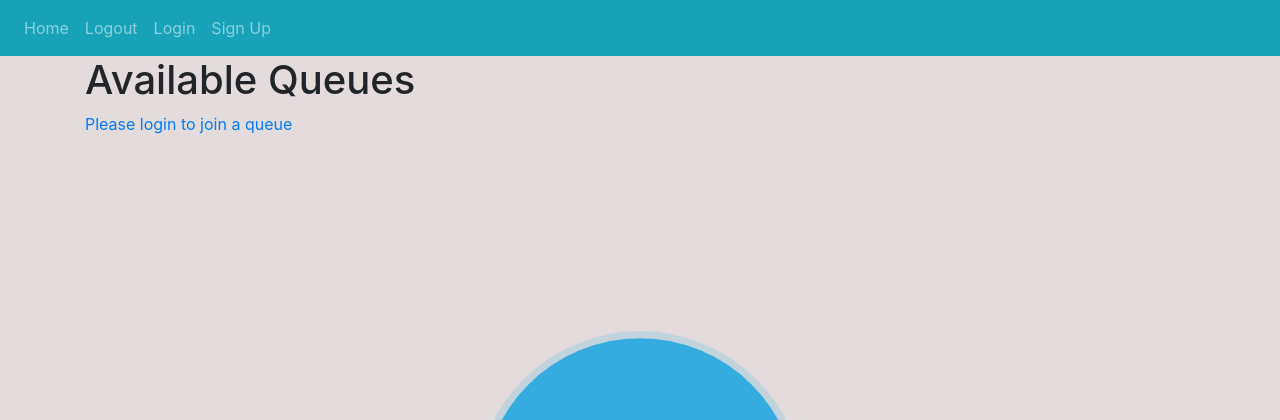
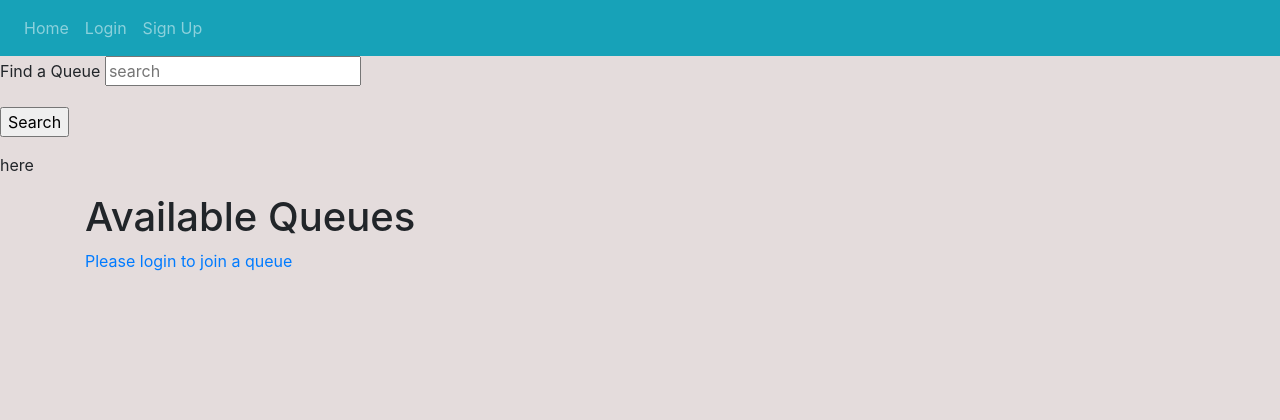
Before and after one commit to DejvyK/flask_necek_3.12, a Flask app: page / in a window 1280 px wide. Shown: the top 420 px of the page. Run offline with Flask 2, Linux system fonts and the light colour scheme; data that the repository does not hold is empty; some libraries are stand-ins or nearby versions.

Commit message:
install levenshtein

```diff
--- a/requirements.txt
+++ b/requirements.txt
@@ -14,11 +14,14 @@ idna==3.3
 importlib-metadata==4.8.2
 itsdangerous==2.0.1
 Jinja2==3.0.3
+Levenshtein==0.16.0
 MarkupSafe==2.0.1
 mysqlclient==2.1.0
 Pillow==8.4.0
 pycparser==2.21
+python-Levenshtein-wheels==0.13.2
 qrcode==7.3.1
+rapidfuzz==1.8.3
 six==1.16.0
 typing_extensions==4.0.1
 Werkzeug==2.0.2
--- a/website/blueprints/api/routes.py
+++ b/website/blueprints/api/routes.py
@@ -1,9 +1,12 @@
 from flask import Blueprint, jsonify, redirect, url_for, request, flash
 from flask_login import login_required, current_user
+
 from website.models.notes import Note
 from website.models.users import User
 from website.models.admincode import AdminCode
 from website.models.queue import Queue
+
+from website.utils.search_func import Leven
 
 from secrets import token_hex
 import json
@@ -69,3 +72,19 @@ def check_position():
     test = {'test' : 'success'}
 
     return json.dumps(test)
+
+@api.route('/search', methods=["GET", "POST"])
+def search():
+    query = request.form.get("query")
+    queues = Queue.get(getall=True)
+
+    for queue in queues:
+        print (queue._id)
+
+    search = Leven()
+
+
+    print (query)
+    # print (search)
+
+    return redirect(url_for('main.home'))
--- a/website/blueprints/main/forms.py
+++ b/website/blueprints/main/forms.py
@@ -22,3 +22,16 @@ class Add_User_To_Queue(FlaskForm):
         }
     )
     submit_add_user_to_queue = SubmitField('Submit')
+
+
+class Search_Bar(FlaskForm):
+    query = StringField('Find a Queue',
+        validators= [
+            DataRequired()
+        ],
+        render_kw = {
+            'placeholder' : 'search',
+
+        }
+    )
+    submit_search_bar = SubmitField('Search')
--- a/website/blueprints/main/routes.py
+++ b/website/blueprints/main/routes.py
@@ -2,14 +2,13 @@ from flask import Blueprint, render_template, redirect, url_for, request, flash
 from flask_login import current_user, login_required
 from website import db
 from website.models.queue import Queue
-
-from collections import ChainMap
 
 
 # COMPONENTS
 from website.components.forms.add_user_to_queue import component as add_user_to_queue
 from website.components.forms.authorize_user import component as authorize_user
 from website.components.forms.register_user import component as register_user
+from website.components.forms.search_bar import component as search_bar
 
 main = Blueprint('main', __name__)
 
@@ -19,7 +18,8 @@ def load_components():
     return dict(
         add_user_to_queue=add_user_to_queue,
         authorize_user=authorize_user,
-        register_user=register_user
+        register_user=register_user,
+        search_bar=search_bar
     )
 
 @main.route('/')
@@ -30,7 +30,6 @@ def home():
 
     for category in categories:
         for queue in queues:
-            print (queue.category)
             if queue.category==category:
                 organized_queues[category].append(queue)
 
@@ -38,6 +37,7 @@ def home():
         title="Home",
         organized_queues=organized_queues,
         queues=queues)
+
 
 @main.route('/qr_code/<string:user_id>/<string:queue_id>')
 def temporary_page(user_id, queue_id):
@@ -48,6 +48,7 @@ def temporary_page(user_id, queue_id):
         user_id=user_id,
         queue_id=queue_id,
     )
+
 
 @main.route('/queues/<string:queue_id>')
 def queue(queue_id):
@@ -85,6 +86,7 @@ def login():
         return redirect(url_for('main.home'))
     return render_template("login.html", title="Login")
 
+
 @main.route('/sign-up', methods=['GET', 'POST'])
 def signup():
     if current_user.is_authenticated:
--- /dev/null
+++ b/website/components/forms/search_bar.py
@@ -0,0 +1,26 @@
+from flask import Markup, url_for
+from website.blueprints.main.forms import Search_Bar
+
+
+def component():
+    form = Search_Bar()
+    action = url_for('api.search')
+
+    return Markup(f"""
+    <form action="{action}" method="POST">
+        <div class="form-group">
+            {form.query.label}
+            {form.query}
+        </div>
+        <div class="form-group">
+            {form.submit_search_bar}
+        </div>
+
+        <p>
+            here
+        </p>
+    </form>
+
+
+
+    """)
--- a/website/templates/base.html
+++ b/website/templates/base.html
@@ -59,10 +59,12 @@
             <a class="nav-item nav-link" href="{{url_for('main.user_queues', user_id=current_user._id)}}">
               Queues You're In
             </a>
+            <a class="nav-item nav-link" id="logout" href="{{url_for('auth.logout')}}">
+              Logout
+            </a>
           {% endif %}
 
 
-          <a class="nav-item nav-link" id="logout" href="{{url_for('auth.logout')}}">Logout</a>
 
           {% if not current_user.is_authenticated %}
               <a class="nav-item nav-link" id="login" href="{{url_for('main.login')}}">Login</a>
@@ -72,6 +74,11 @@
         </div>
       </div>
     </nav>
+
+    <section id="search_bar_section">
+      {{search_bar()}}
+    </section>
+
 
     {% with messages = get_flashed_messages(with_categories=true)  %}
       {% if messages %}
--- /dev/null
+++ b/website/utils/search_func.py
@@ -0,0 +1,4 @@
+import Levenshtein
+
+class Leven:
+    pass
```
